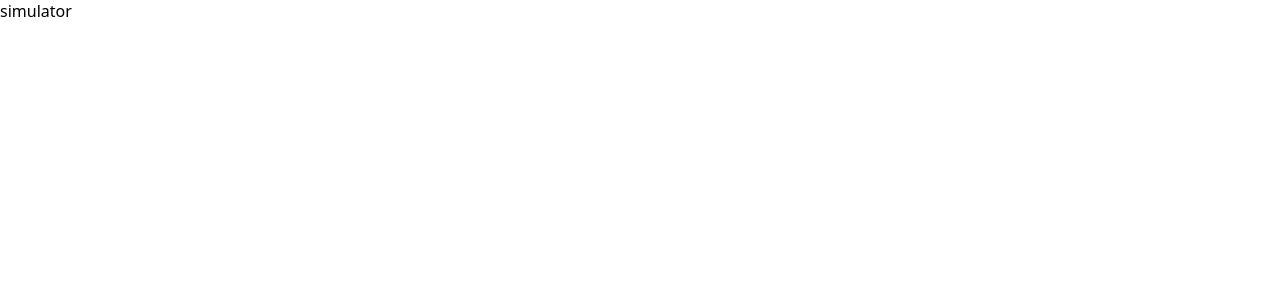
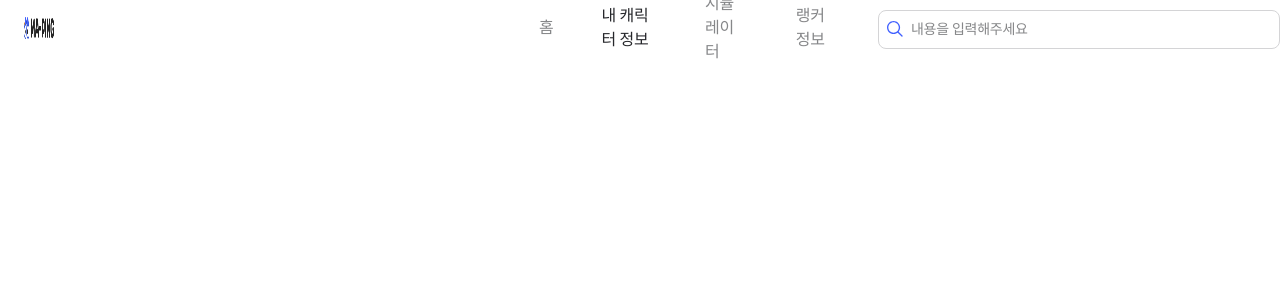
Before and after one commit to MA-PING/client, a Next.js app: page /simulator in a window 1280 px wide. Shown: the top 300 px of the page. Built offline with nearby package versions, Linux system fonts and the light colour scheme; a web font is replaced by a local one.

Commit message:
헤더 추가

```diff
--- a/src/app/info/page.tsx
+++ b/src/app/info/page.tsx
@@ -1,8 +1,10 @@
+import Header from "@/component/header";
 
 
 export default function Home() {
     return (
-        <div>info
+        <div>
+            <Header/>
         </div>
     );
 }
--- a/src/app/ranking/page.tsx
+++ b/src/app/ranking/page.tsx
@@ -1,8 +1,10 @@
+import Header from "@/component/header";
 
 
 export default function Home() {
     return (
-        <div>ranking
+        <div>
+            <Header/>
         </div>
     );
 }
--- a/src/app/simulator/page.tsx
+++ b/src/app/simulator/page.tsx
@@ -1,8 +1,10 @@
+import Header from "@/component/header";
 
 
 export default function Home() {
     return (
-        <div>simulator
+        <div>
+            <Header/>
         </div>
     );
 }
```
